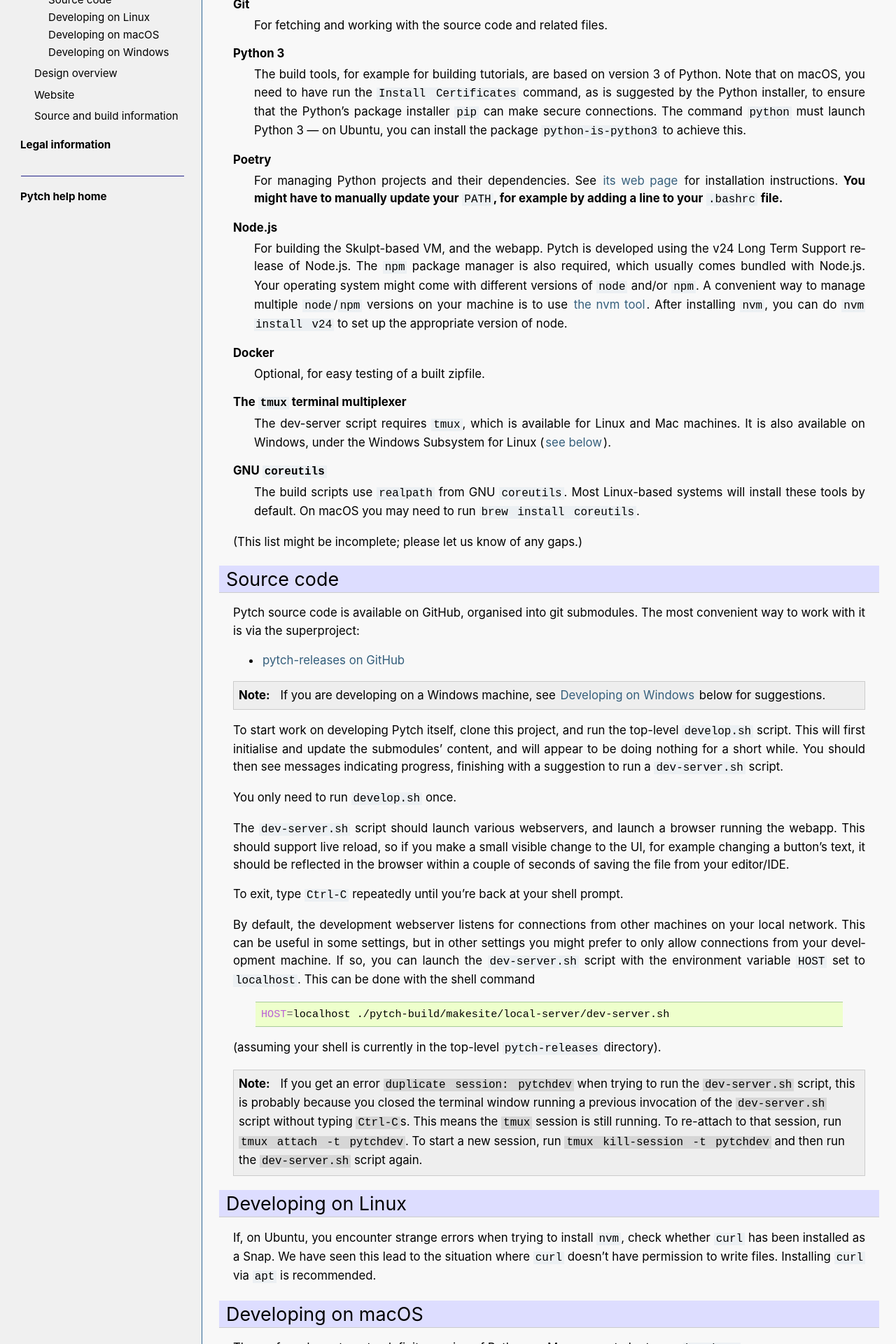
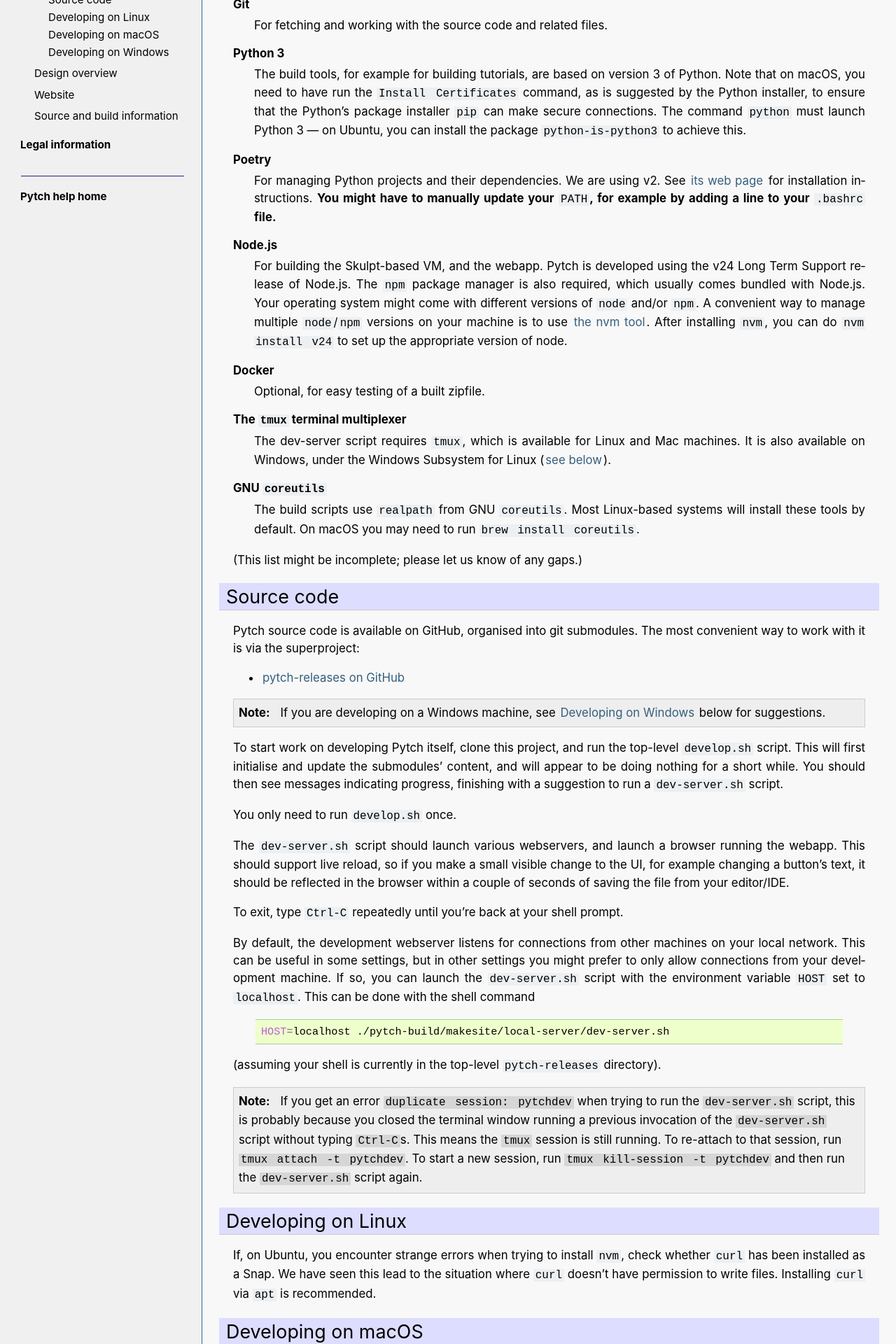
Before and after one commit to pytchlang/pytch-website, a Sphinx documentation site: the page built from source/developer/development-setup.rst, in a window 1280 px wide. Shown: the part 308-2228 px from the top of the page at 70% size. Built offline with Sphinx 7.4.7, drawn with Linux system fonts in a browser that asks for light colours; pages that are not in the unit, such as notebooks, are missing from menus.

```diff
--- a/source/developer/development-setup.rst
+++ b/source/developer/development-setup.rst
@@ -21,11 +21,11 @@ Python 3
   achieve this.
 
 Poetry
-  For managing Python projects and their dependencies.  See `its web
-  page <https://python-poetry.org/docs/#installation>`_ for
-  installation instructions.  **You might have to manually update
-  your** ``PATH``\ **, for example by adding a line to your**
-  ``.bashrc`` **file.**
+  For managing Python projects and their dependencies.  We are using
+  v2.  See `its web page
+  <https://python-poetry.org/docs/#installation>`_ for installation
+  instructions.  **You might have to manually update your** ``PATH``\
+  **, for example by adding a line to your** ``.bashrc`` **file.**
 
 Node.js
   For building the Skulpt-based VM, and the webapp.  Pytch is
```
